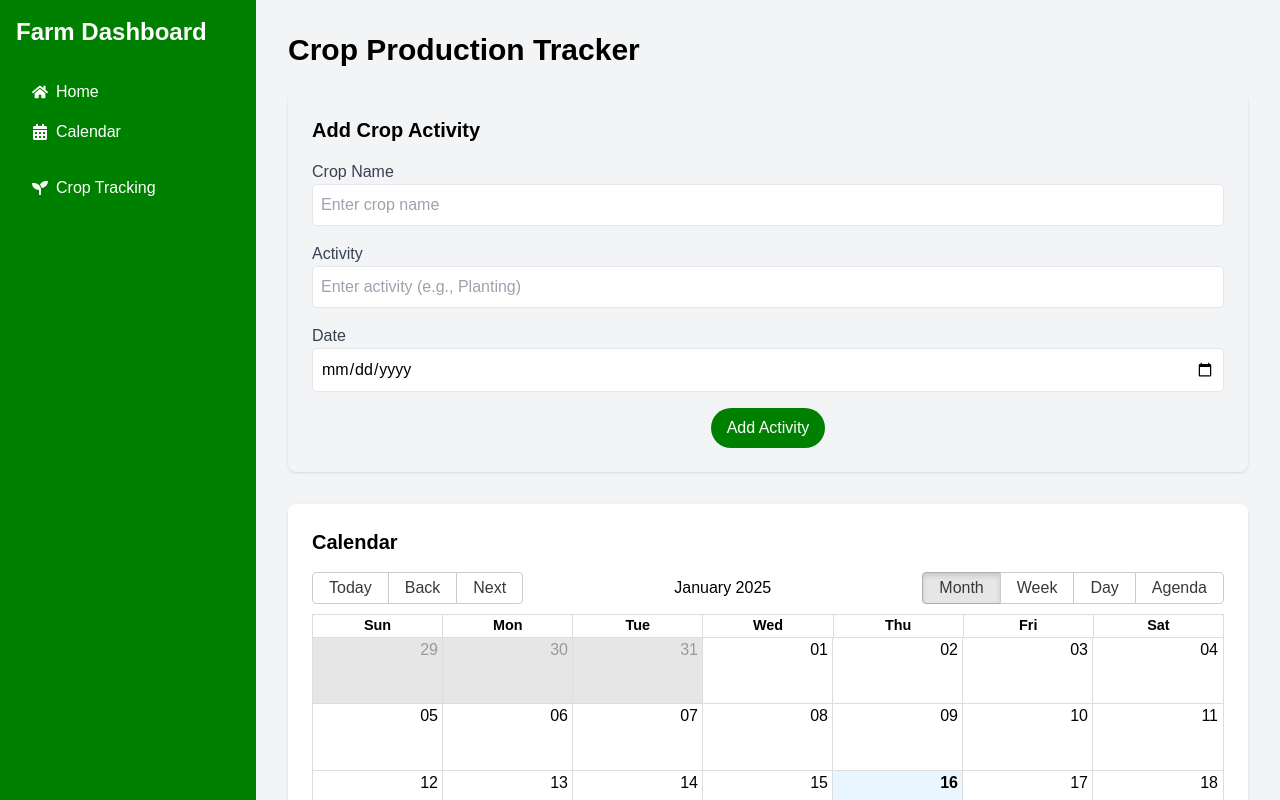
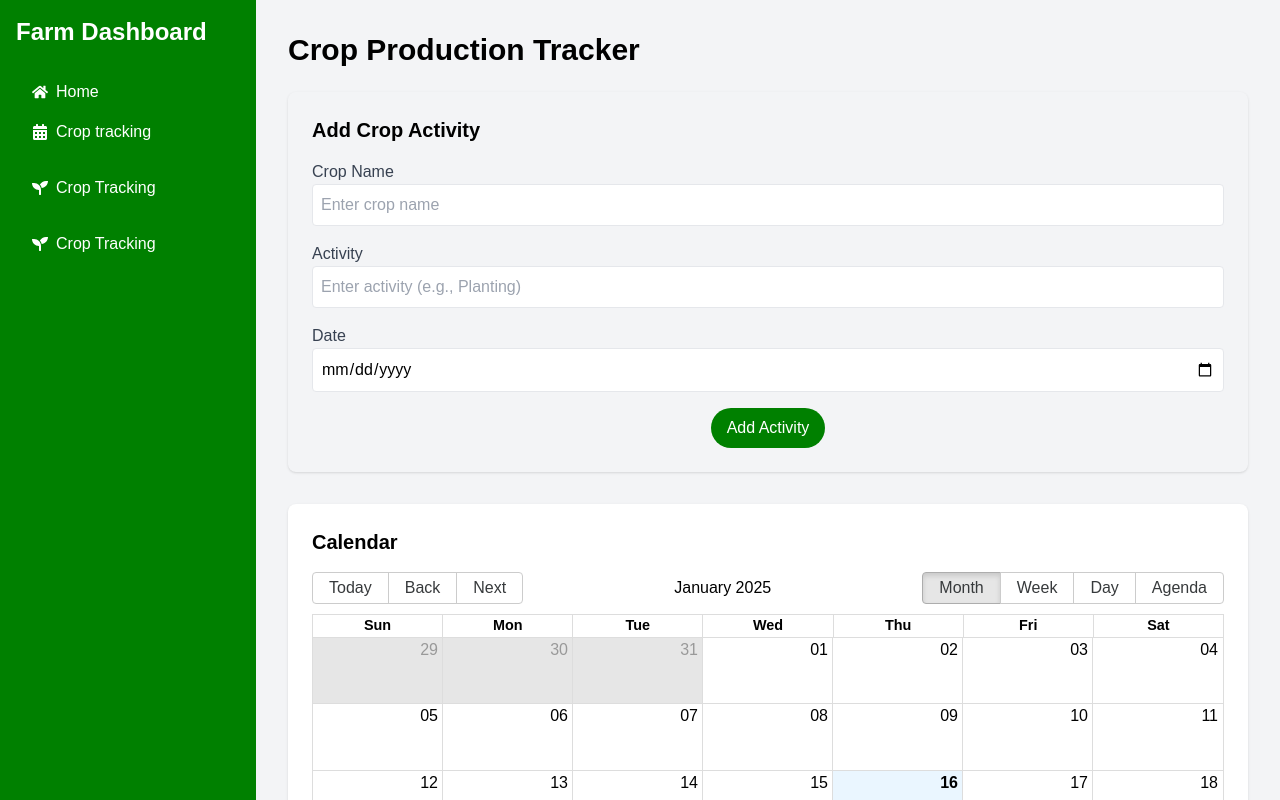
Before and after one commit to Griffin-Ndede/farm_mall, a React (Vite) app: page /dashboard in a window 1280 px wide. Shown: the top 800 px of the page. Built offline with nearby package versions, Linux system fonts and the light colour scheme.

Commit message:
changes to the dashboard but I dont understand why the changes are not reflecting

```diff
--- a/src/Pages/Dashboard.jsx
+++ b/src/Pages/Dashboard.jsx
@@ -86,10 +86,13 @@ function Dashboard() {
           <AnchorLink href="#calendar">
           <button className="flex items-center space-x-2 px-4 py-2 rounded hover:bg-green-800">
             <FaCalendarAlt />
-            <span>Calendar</span>
+            <span>Crop tracking</span>
           </button>
           </AnchorLink>
           <button className="flex items-center space-x-2 px-4 py-2 rounded hover:bg-green-800">
+            <FaSeedling />
+            <span>Crop Tracking</span>
+          </button>   <button className="flex items-center space-x-2 px-4 py-2 rounded hover:bg-green-800">
             <FaSeedling />
             <span>Crop Tracking</span>
           </button>
```
Also changed, not shown: 1 other file (tests, documents, lock files or other folders).
